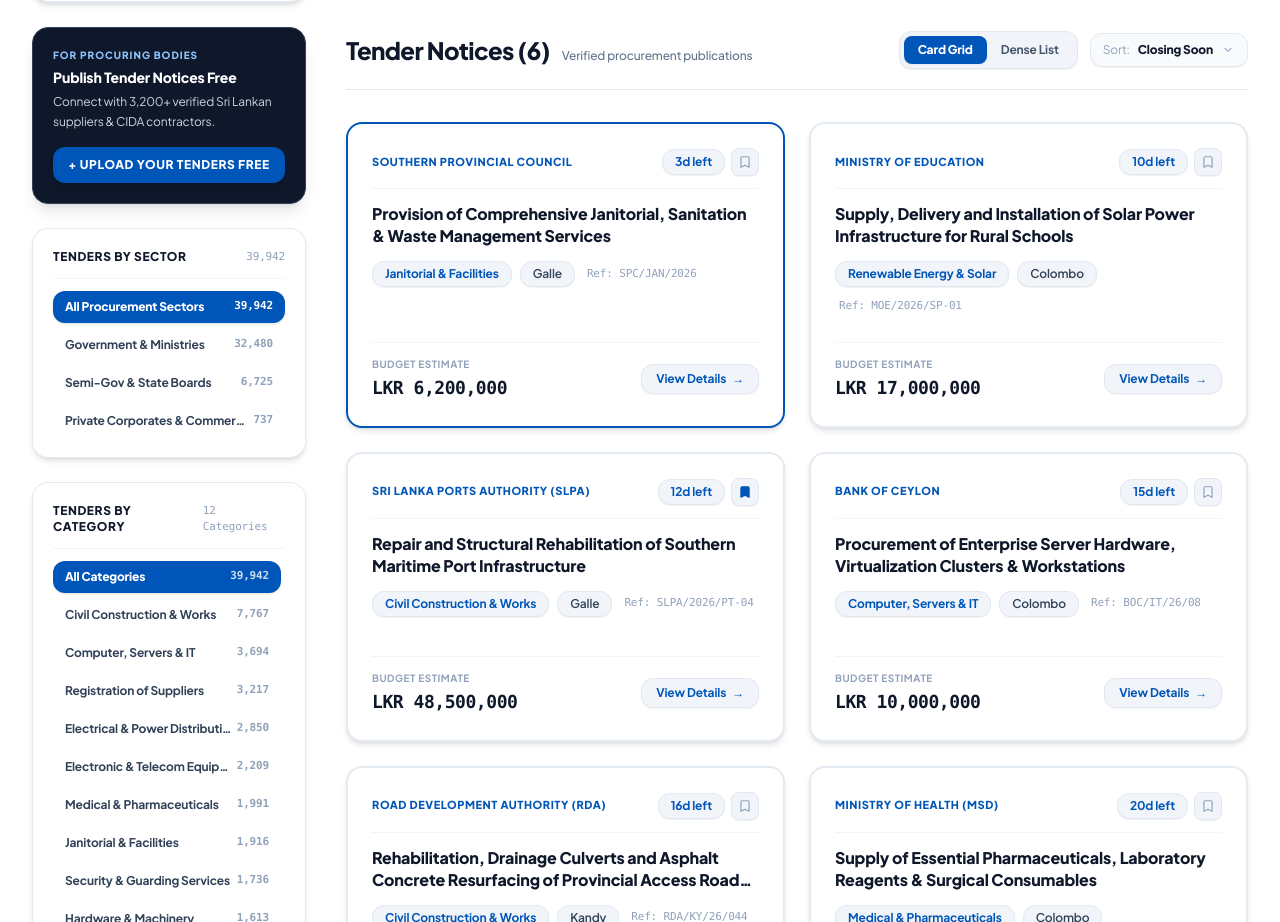
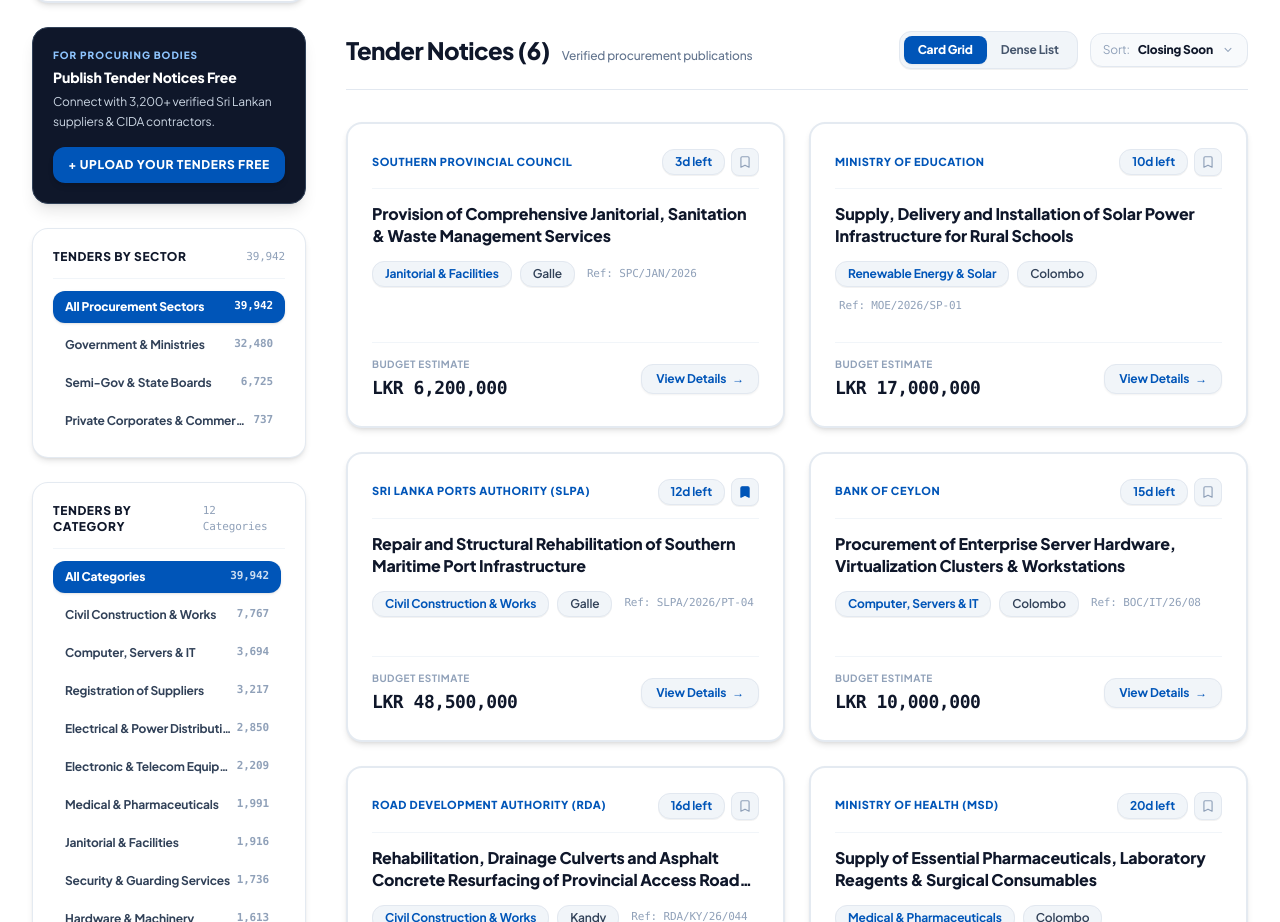
Before and after one commit to WAH-ISHAN/tender, a Next.js app in the folder web/: page / in a window 1280 px wide. Shown: the part 1062-1984 px from the top of the page. Built offline with nearby package versions, Linux system fonts and the light colour scheme; a web font is replaced by a local one.

Commit message:
fix: remove hardcoded permanent active blue border on the first tender card so all cards are uniformly styled

```diff
--- a/web/src/app/(public)/page.tsx
+++ b/web/src/app/(public)/page.tsx
@@ -833,17 +833,14 @@
           {/* 5. TENDER CATALOGUE: CARDS GRID VS DENSE LIST */}
           {viewMode === "cards" ? (
             <section className="grid grid-cols-1 md:grid-cols-2 xl:grid-cols-2 gap-6 mb-8 items-stretch">
-              {paginatedTenders.map((tender, index) => {
-                const isFirst = index === 0 && currentPage === 1;
+              {paginatedTenders.map((tender) => {
                 const isSaved = savedTenders.has(tender.id);
 
                 return (
                   <Link
                     key={tender.id}
                     href={`/tender/${tender.id}`}
-                    className={`bg-white rounded-2xl p-6 flex flex-col justify-between shadow-md hover:shadow-2xl hover:-translate-y-2 hover:scale-[1.01] active:scale-[0.99] transition-all duration-300 cursor-pointer group min-h-[290px] no-underline block transform-gpu ${
-                      isFirst ? "border-2 border-[#0055B8] shadow-lg" : "border-2 border-slate-200/90 hover:border-[#0055B8]"
-                    }`}
+                    className="bg-white rounded-2xl p-6 flex flex-col justify-between shadow-md hover:shadow-2xl hover:-translate-y-2 hover:scale-[1.01] active:scale-[0.99] transition-all duration-300 cursor-pointer group min-h-[290px] no-underline block transform-gpu border-2 border-slate-200/90 hover:border-[#0055B8]"
                   >
                     <div>
                       {/* Top Authority & Urgency Row */}
```
